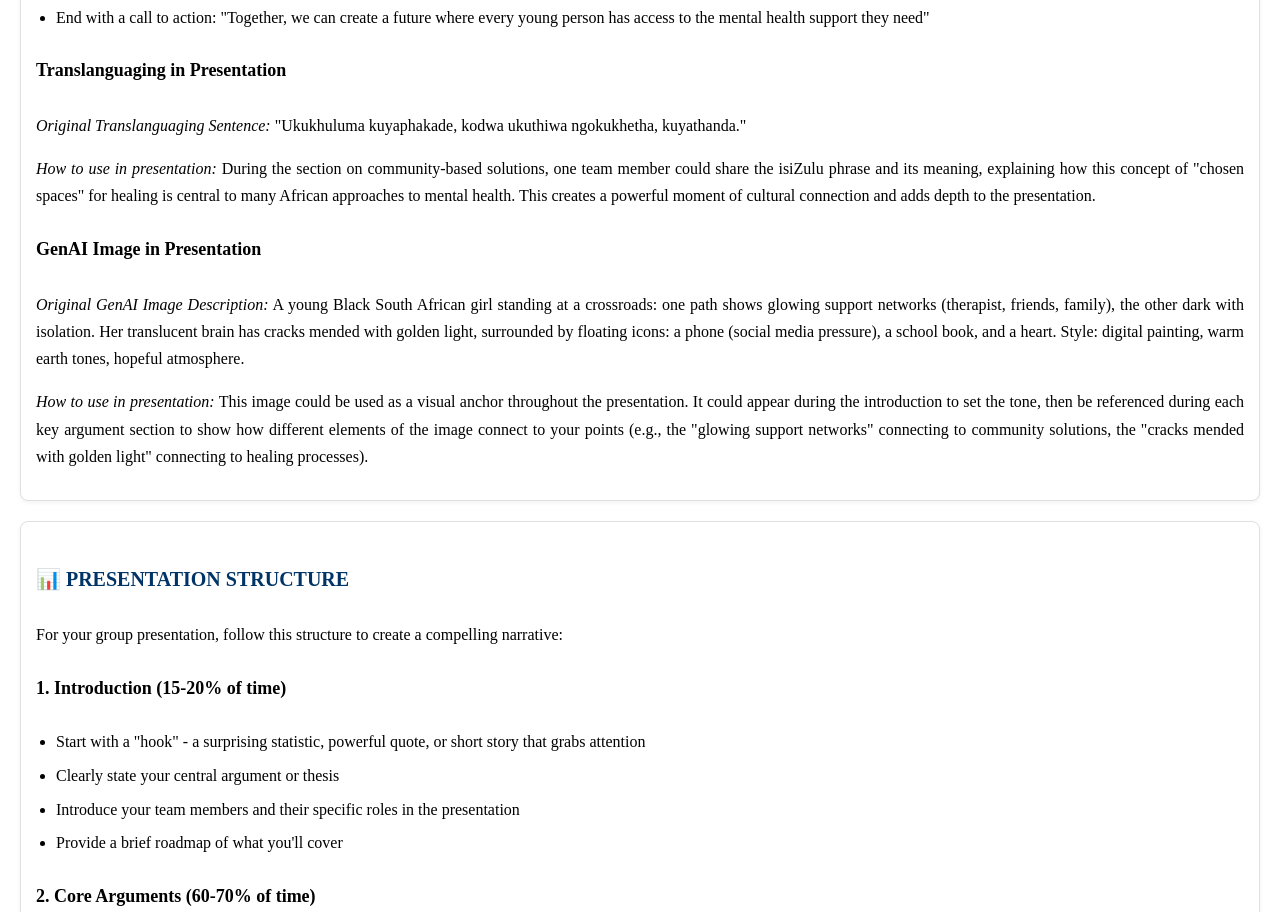
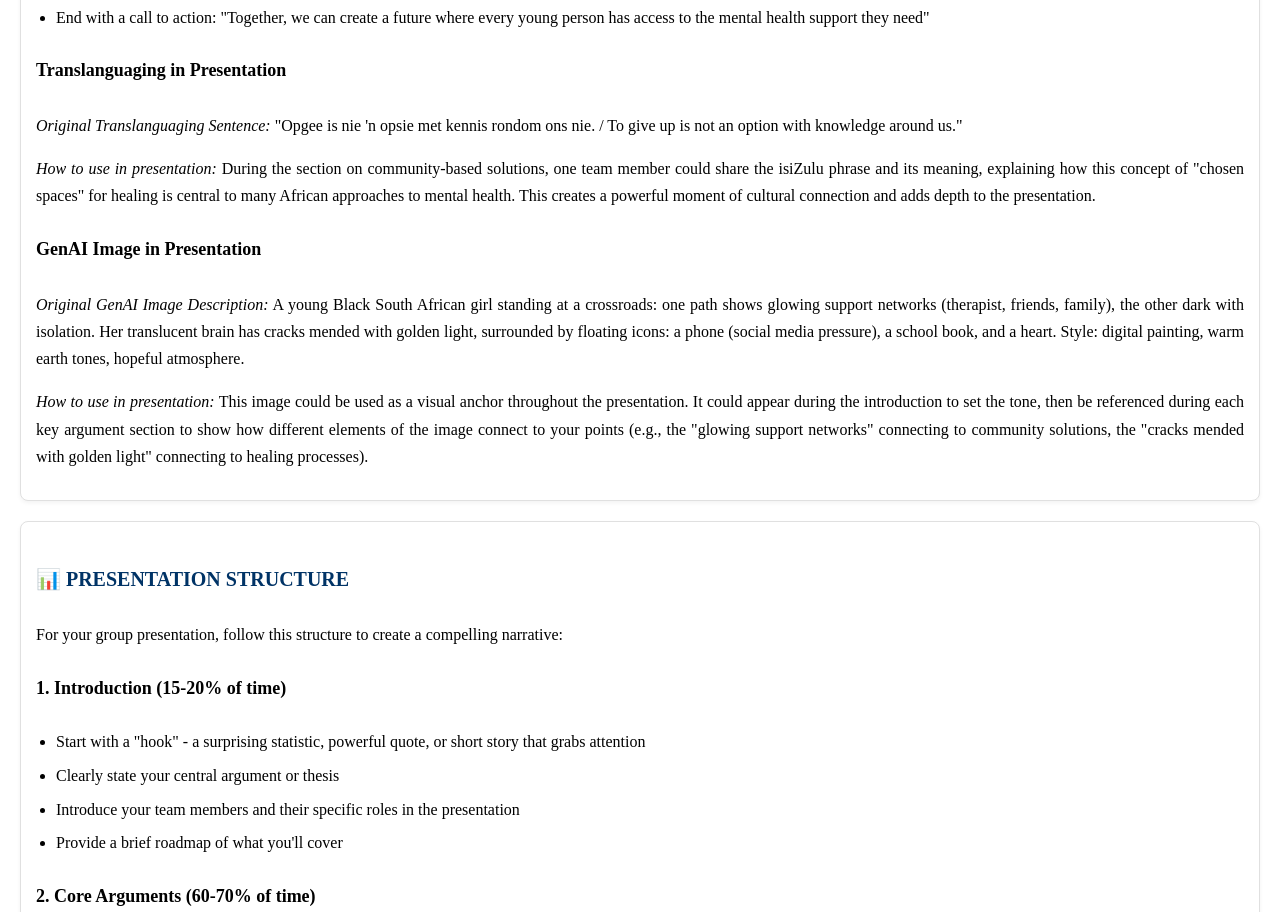
Before and after one commit to oeybers-cpu/all_125_as2_b, a plain HTML site: page index.html in a window 1280 px wide. Shown: the part 2112-3024 px from the top of the page. Drawn offline with Linux system fonts and the light colour scheme.

Commit message:
Update index.html

```diff
--- a/index.html
+++ b/index.html
@@ -439,7 +439,7 @@
             </ul>
 
             <h3><strong>Translanguaging in Presentation</strong></h3>
-            <p><em>Original Translanguaging Sentence:</em> "Ukukhuluma kuyaphakade, kodwa ukuthiwa ngokukhetha, kuyathanda."</p>
+            <p><em>Original Translanguaging Sentence:</em> "Opgee is nie 'n opsie met kennis rondom ons nie. / To give up is not an option with knowledge around us."</p>
             <p><em>How to use in presentation:</em> During the section on community-based solutions, one team member could share the isiZulu phrase and its meaning, explaining how this concept of "chosen spaces" for healing is central to many African approaches to mental health. This creates a powerful moment of cultural connection and adds depth to the presentation.</p>
 
             <h3><strong>GenAI Image in Presentation</strong></h3>
```
